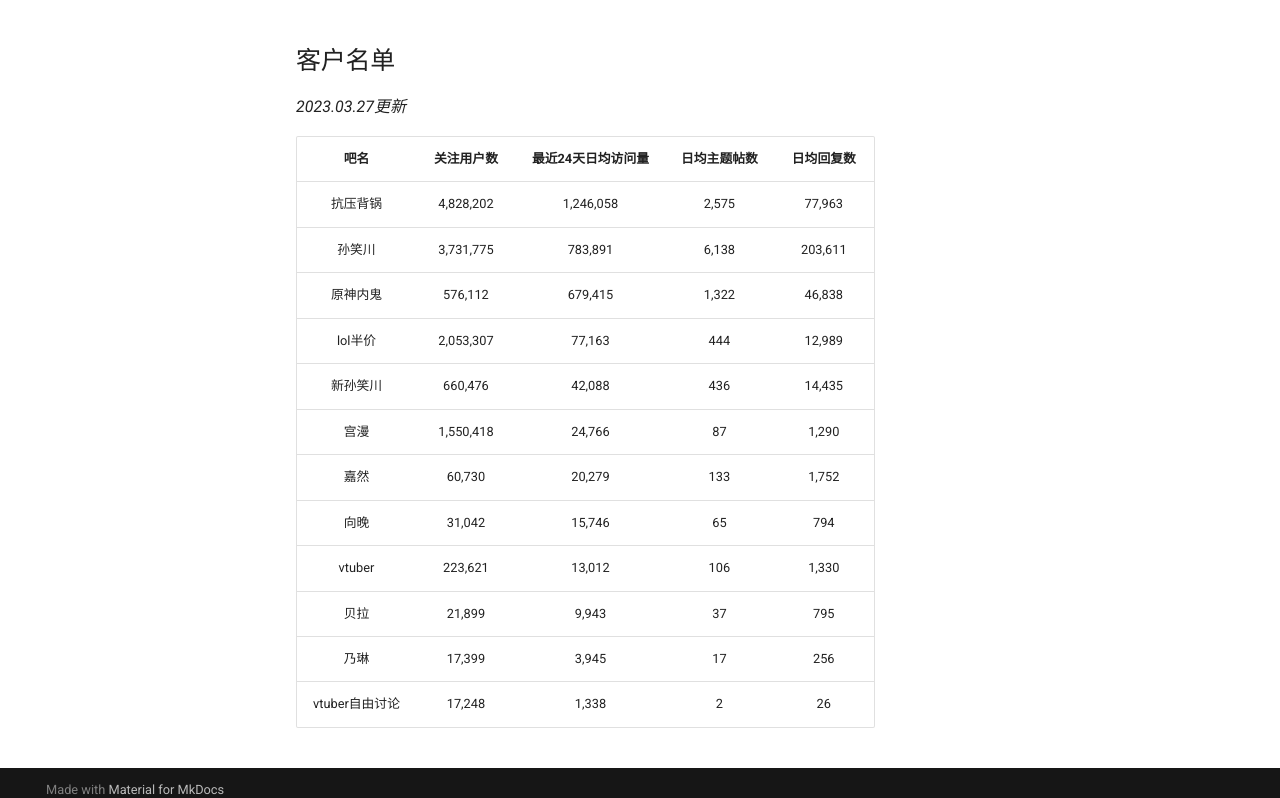
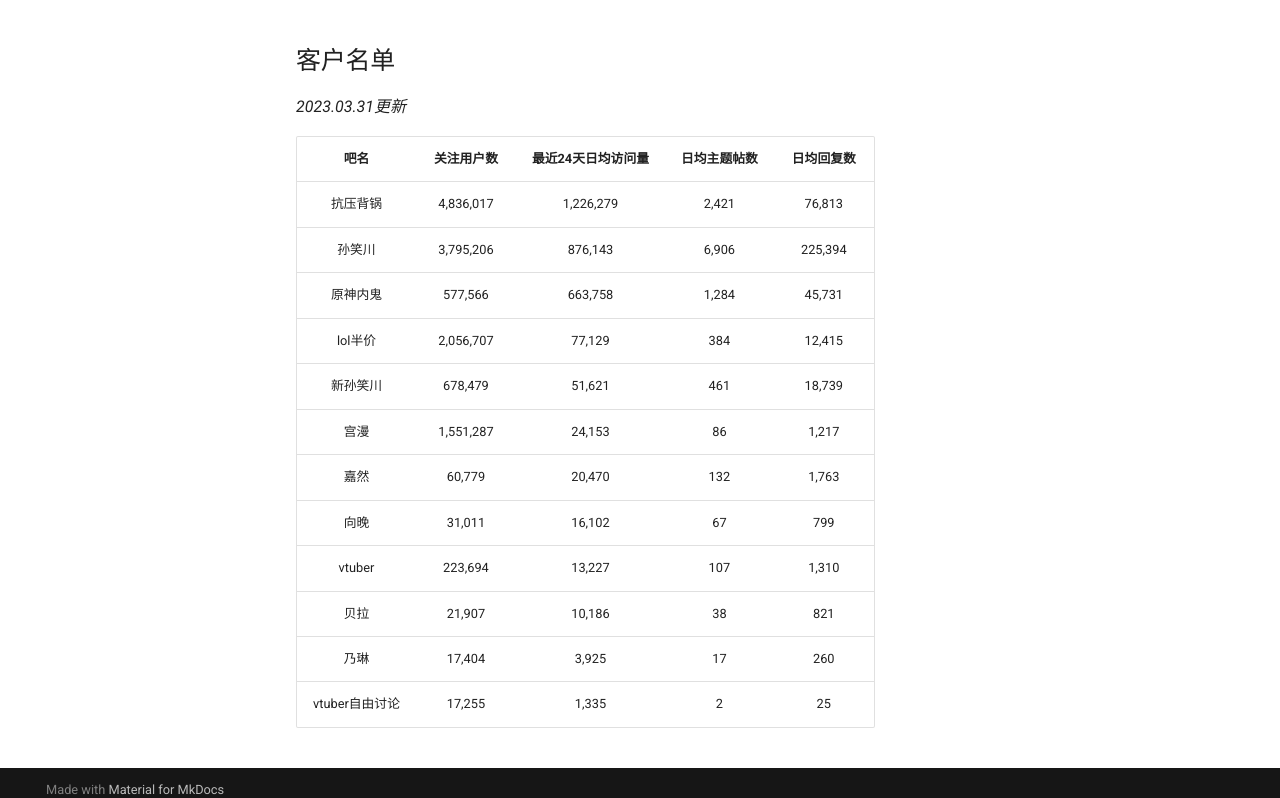
Before and after one commit to lumina37/aiotieba-reviewer, an MkDocs documentation site: the page built from docs/index.md, in a window 1280 px wide and 1400 px high, scrolled down 253 px. Shown: the part 588-1386 px from the top of the window. Built offline with MkDocs 1.6.1 and Material for MkDocs 9.7.7, drawn with Linux system fonts in a browser that asks for light colours; comment, search, counter and statistics services are not loaded.

```diff
--- a/aiotieba_reviewer/__version__.py
+++ b/aiotieba_reviewer/__version__.py
@@ -1 +1 @@
-__version__ = "0.1.6"
+__version__ = "0.1.7"
--- a/docs/index.md
+++ b/docs/index.md
@@ -25,19 +25,19 @@ pip install .
 
 ## 客户名单
 
-*2023.03.27更新*
+*2023.03.31更新*
 
 |      吧名      | 关注用户数 | 最近24天日均访问量 | 日均主题帖数 | 日均回复数 |
 | :------------: | :--------: | :----------------: | :----------: | :--------: |
-|    抗压背锅    | 4,828,202  |     1,246,058      |    2,575     |   77,963   |
-|     孙笑川     | 3,731,775  |      783,891       |    6,138     |  203,611   |
-|    原神内鬼    |  576,112   |      679,415       |    1,322     |   46,838   |
-|    lol半价     | 2,053,307  |       77,163       |     444      |   12,989   |
-|    新孙笑川    |  660,476   |       42,088       |     436      |   14,435   |
-|      宫漫      | 1,550,418  |       24,766       |      87      |   1,290    |
-|      嘉然      |   60,730   |       20,279       |     133      |   1,752    |
-|      向晚      |   31,042   |       15,746       |      65      |    794     |
-|     vtuber     |  223,621   |       13,012       |     106      |   1,330    |
-|      贝拉      |   21,899   |       9,943        |      37      |    795     |
-|      乃琳      |   17,399   |       3,945        |      17      |    256     |
-| vtuber自由讨论 |   17,248   |       1,338        |      2       |     26     |
+|    抗压背锅    | 4,836,017  |     1,226,279      |    2,421     |   76,813   |
+|     孙笑川     | 3,795,206  |      876,143       |    6,906     |  225,394   |
+|    原神内鬼    |  577,566   |      663,758       |    1,284     |   45,731   |
+|    lol半价     | 2,056,707  |       77,129       |     384      |   12,415   |
+|    新孙笑川    |  678,479   |       51,621       |     461      |   18,739   |
+|      宫漫      | 1,551,287  |       24,153       |      86      |   1,217    |
+|      嘉然      |   60,779   |       20,470       |     132      |   1,763    |
+|      向晚      |   31,011   |       16,102       |      67      |    799     |
+|     vtuber     |  223,694   |       13,227       |     107      |   1,310    |
+|      贝拉      |   21,907   |       10,186       |      38      |    821     |
+|      乃琳      |   17,404   |       3,925        |      17      |    260     |
+| vtuber自由讨论 |   17,255   |       1,335        |      2       |     25     |
```
Also changed, not shown: README.md (+13 -13 lines).
